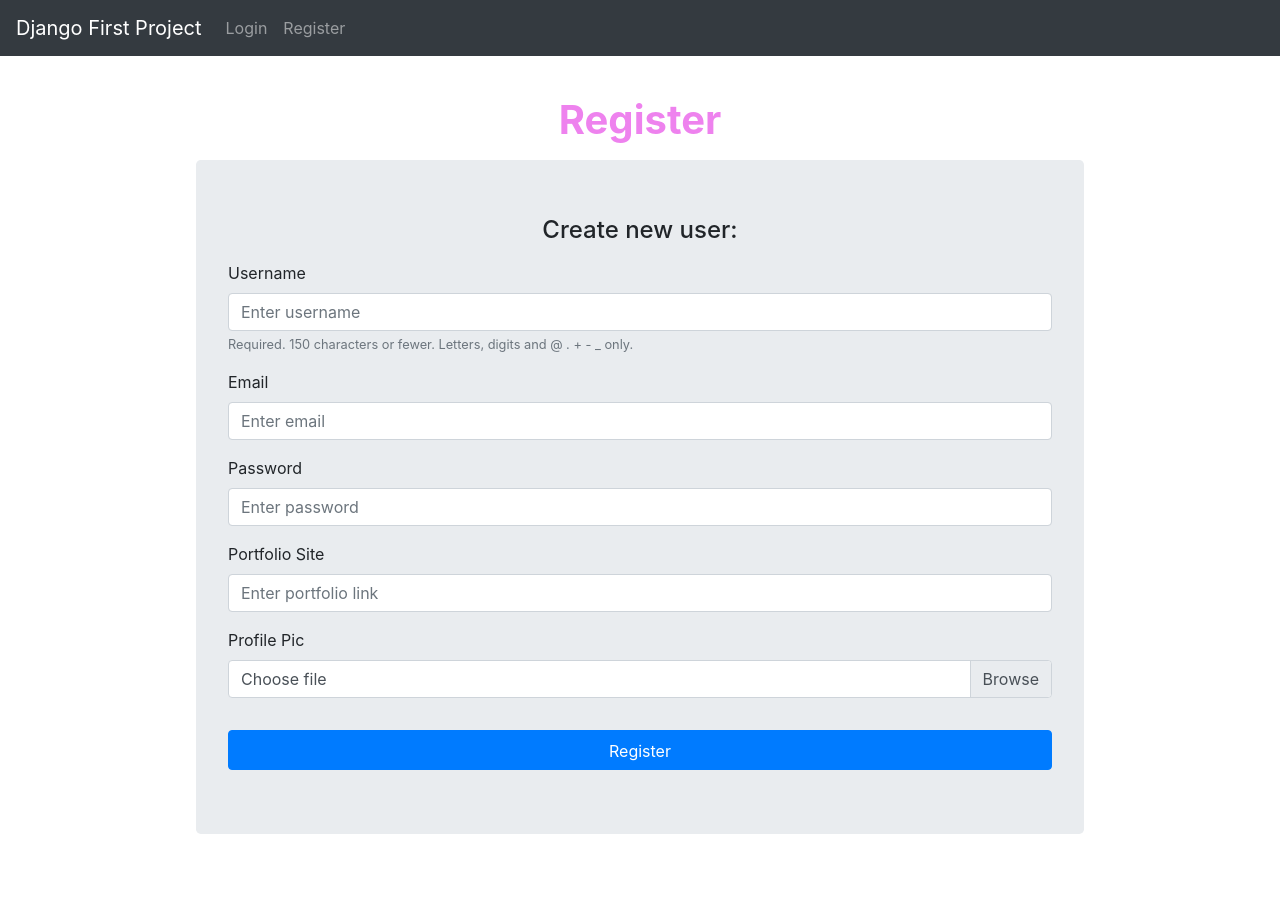
After one commit to ngodung312/Django_First_Project, a Django app: page /first_app/registration/ in a window 1280 px wide. The commit adds this page. Run offline with Django 3.2, Linux system fonts and the light colour scheme; some libraries are stand-ins or nearby versions.

Commit message:
Version 0.5: Update login + register page

```diff
--- a/first_app/admin.py
+++ b/first_app/admin.py
@@ -1,8 +1,9 @@
 from django.contrib import admin
-from first_app.models import Topic, Webpage, AccessRecord, UserInfo
+from first_app.models import Topic, Webpage, AccessRecord, UserInfo, UserProfile
 
 # Register your models here.
 admin.site.register(Topic)
 admin.site.register(Webpage)
 admin.site.register(AccessRecord)
 admin.site.register(UserInfo)
+admin.site.register(UserProfile)
--- a/first_app/forms.py
+++ b/first_app/forms.py
@@ -1,6 +1,8 @@
+from dataclasses import fields
 from django import forms
-from django.core import validators
-from first_app.models import UserInfo
+from first_app.models import UserInfo, UserProfile
+from django.contrib.auth.models import User
+
 
 class UserForm(forms.ModelForm):
     class Meta:
@@ -20,3 +22,24 @@ class UserForm(forms.ModelForm):
         print(email, vmail)
         if email != vmail:
             raise forms.ValidationError("MAKE SURE EMAILS MATCH!")
+
+
+class LoginUserForm(forms.ModelForm):
+    class Meta:
+        model = User
+        fields = ('username', 'email', 'password')
+        widgets = {
+            'username': forms.TextInput(attrs={'class': 'form-control', 'placeholder': "Enter username", 'aria-describedby': "usernameHelp"}),
+            'email': forms.EmailInput(attrs={'class': 'form-control', 'placeholder': "Enter email"}),
+            'password': forms.PasswordInput(attrs={'class': 'form-control', 'placeholder': "Enter password"}),
+        }
+
+
+class UserProfileForm(forms.ModelForm):
+    class Meta:
+        model = UserProfile
+        fields = ('portfolio_site', 'profile_pic')
+        widgets = {
+            'portfolio_site': forms.URLInput(attrs={'class': 'form-control', 'placeholder': "Enter portfolio link"}),
+            'profile_pic': forms.FileInput(attrs={'class': 'form-control custom-file-input'}),
+        }
--- a/first_app/urls.py
+++ b/first_app/urls.py
@@ -5,6 +5,7 @@ app_name = 'first_app'
 
 urlpatterns = [
     path(r'', views.main_page, name='main_page'),
-    path(r'access_records/', views.access_records, name='access_records'),
-    path(r'user_form/', views.user_form, name='user_form'),
+    path(r'access-records/', views.access_records, name='access_records'),
+    path(r'user-form/', views.user_form, name='user_form'),
+    path(r'registration/', views.register, name='registration'),
 ]
--- a/first_app/views.py
+++ b/first_app/views.py
@@ -1,6 +1,51 @@
 from django.shortcuts import render, redirect
-from first_app.models import Topic, Webpage, AccessRecord
+from django.contrib.auth import authenticate, login, logout
+from django.contrib.auth.decorators import login_required
+from django.http import HttpResponseRedirect, HttpResponse
+
+from first_app.models import Topic, UserProfile, Webpage, AccessRecord
 from first_app import forms
+
+
+# Login
+def user_login(request):
+    if request.method == "POST":
+        username = request.POST.get('username')
+        password = request.POST.get('password')
+
+        user = authenticate(username=username, password=password)
+        if user:
+            if user.is_active:
+                login(request, user)
+                try:
+                    return redirect(request.POST['next'])
+                except:
+                    return redirect('index')
+            else:
+                try:
+                    return render(request, 'first_app/login.html', {'login_status': "Account not active!",
+                                                                    'next': request.POST['next']})
+                except:
+                    return render(request, 'first_app/login.html', {'login_status': "Account not active!"})
+        else:
+            try:
+                return render(request, 'first_app/login.html', {'login_status': "Invalid username or password. Please try again!",
+                                                                'next': request.POST['next']})
+            except:
+                return render(request, 'first_app/login.html', {'login_status': "Invalid username or password. Please try again!"})
+
+    else:
+        try:
+            return render(request, 'first_app/login.html', {'next': request.GET['next']})
+        except:
+            return render(request, 'first_app/login.html')
+
+
+@login_required
+def user_logout(request):
+    logout(request)
+    return redirect('index')
+
 
 # Create your views here.
 def index(request):
@@ -8,17 +53,20 @@ def index(request):
     return render(request, 'first_app/index.html', data)
 
 
+@login_required()
 def main_page(request):
     data = {'insert_me': "From main page!"}
     return render(request, 'first_app/main_page.html', data)
 
 
+@login_required
 def access_records(request):
     webpages_list = AccessRecord.objects.order_by('date')
     date_date = {'access_records': webpages_list}
     return render(request, 'first_app/access_records.html', date_date)
 
 
+@login_required
 def user_form(request):
     if request.method == 'POST':
         form = forms.UserForm(request.POST)
@@ -35,3 +83,35 @@ def user_form(request):
     else:
         form = forms.UserForm()
         return render(request, 'first_app/user_form.html', {'form': form})
+
+
+def register(request):
+    registered = False
+
+    if request.method == "POST":
+        user_form = forms.LoginUserForm(data=request.POST)
+        profile_form = forms.UserProfileForm(data=request.POST)
+
+        if user_form.is_valid and profile_form.is_valid:
+            user = user_form.save()
+            user.set_password(user.password)
+            user.save()
+
+            profile = profile_form.save(commit=False)
+            profile.user = user
+
+            if 'profile_pic' in request.FILES:
+                profile.profile_pic = request.FILES['profile_pic']
+
+            profile.save()
+            registered = True
+        else:
+            print(user_form.errors, profile_form.errors, sep='\n')
+    else:
+        user_form = forms.LoginUserForm
+        profile_form = forms.UserProfileForm
+
+    return render(request, 'first_app/registration.html',
+                        {   'user_form': user_form,
+                            'profile_form': profile_form,
+                            'registered': registered    })
--- a/first_project/urls.py
+++ b/first_project/urls.py
@@ -21,4 +21,6 @@ urlpatterns = [
     path(r'admin/', admin.site.urls),
     path(r'', views.index, name='index'),
     path(r'first_app/', include('first_app.urls')),
+    path(r'login/', views.user_login, name='login'),
+    path(r'logout/', views.user_logout, name='logout'),
 ]
--- a/requirements.txt
+++ b/requirements.txt
@@ -1,12 +1,18 @@
+argon2-cffi==21.3.0
+argon2-cffi-bindings==21.2.0
 asgiref==3.5.2
 autopep8==1.6.0
+bcrypt==3.2.2
 certifi==2022.5.18.1
+cffi==1.15.1
 charset-normalizer==2.0.12
 dj-database-url==0.5.0
 Django==3.2.13
 gunicorn==20.1.0
 idna==3.3
+Pillow==9.2.0
 pycodestyle==2.8.0
+pycparser==2.21
 pytz==2022.1
 requests==2.26.0
 sqlparse==0.4.2
--- a/static/css/style.css
+++ b/static/css/style.css
@@ -6,3 +6,9 @@ h1 {
 p {
     font-size: 20px;
 }
+
+#login-status {
+    color: red;
+    font-weight: bold;
+    font-size: 16px;
+}
--- /dev/null
+++ b/static/js/registration.js
@@ -0,0 +1,6 @@
+$(document).ready(function(){
+    $('input[type="file"]').change(function(e){
+        var fileName = e.target.files[0].name;
+        $('.custom-file-label').html(fileName);
+    });
+});
--- a/templates/first_app/base.html
+++ b/templates/first_app/base.html
@@ -2,56 +2,91 @@
 {% load static %}
 <html lang="en">
   <head>
-    <meta charset="UTF-8">
-    <meta http-equiv="X-UA-Compatible" content="IE=edge">
-    <meta name="viewport" content="width=device-width, initial-scale=1.0">
-    <title>Document</title>
+    <meta charset="UTF-8" />
+    <meta http-equiv="X-UA-Compatible" content="IE=edge" />
+    <meta name="viewport" content="width=device-width, initial-scale=1.0" />
+    <title>Django Project</title>
 
     <link
       rel="stylesheet"
-    href="https://cdn.jsdelivr.net/npm/bootstrap@4.4.1/dist/css/bootstrap.min.css"
-    integrity="sha384-Vkoo8x4CGsO3+Hhxv8T/Q5PaXtkKtu6ug5TOeNV6gBiFeWPGFN9MuhOf23Q9Ifjh"
+      href="https://cdn.jsdelivr.net/npm/bootstrap@4.0.0/dist/css/bootstrap.min.css"
+      integrity="sha384-Gn5384xqQ1aoWXA+058RXPxPg6fy4IWvTNh0E263XmFcJlSAwiGgFAW/dAiS6JXm"
       crossorigin="anonymous"
     />
     <link rel="stylesheet" href="{% static 'css/style.css' %}" />
 
     <script
-    src="https://code.jquery.com/jquery-3.4.1.slim.min.js"
-    integrity="sha384-J6qa4849blE2+poT4WnyKhv5vZF5SrPo0iEjwBvKU7imGFAV0wwj1yYfoRSJoZ+n"
+      src="https://code.jquery.com/jquery-3.2.1.slim.min.js"
+      integrity="sha384-KJ3o2DKtIkvYIK3UENzmM7KCkRr/rE9/Qpg6aAZGJwFDMVNA/GpGFF93hXpG5KkN"
       crossorigin="anonymous"
     ></script>
     <script
-    src="https://cdn.jsdelivr.net/npm/popper.js@1.16.0/dist/umd/popper.min.js"
-    integrity="sha384-Q6E9RHvbIyZFJoft+2mJbHaEWldlvI9IOYy5n3zV9zzTtmI3UksdQRVvoxMfooAo"
+      src="https://cdn.jsdelivr.net/npm/popper.js@1.12.9/dist/umd/popper.min.js"
+      integrity="sha384-ApNbgh9B+Y1QKtv3Rn7W3mgPxhU9K/ScQsAP7hUibX39j7fakFPskvXusvfa0b4Q"
       crossorigin="anonymous"
     ></script>
     <script
-    src="https://cdn.jsdelivr.net/npm/bootstrap@4.4.1/dist/js/bootstrap.min.js"
-    integrity="sha384-wfSDF2E50Y2D1uUdj0O3uMBJnjuUD4Ih7YwaYd1iqfktj0Uod8GCExl3Og8ifwB6"
+      src="https://cdn.jsdelivr.net/npm/bootstrap@4.0.0/dist/js/bootstrap.min.js"
+      integrity="sha384-JZR6Spejh4U02d8jOt6vLEHfe/JQGiRRSQQxSfFWpi1MquVdAyjUar5+76PVCmYl"
       crossorigin="anonymous"
     ></script>
+
+    {% block head_block %}
+    <!-- Anything outside of this will beinherited if you extend! -->
+    {% endblock %}
   </head>
   <body>
     <nav class="navbar navbar-expand-lg navbar-dark bg-dark">
       <a class="navbar-brand" href="{% url 'index' %}">Django First Project</a>
-        <button class="navbar-toggler" type="button" data-toggle="collapse" data-target="#navbarToggler" aria-controls="navbarTogglerDemo02" aria-expanded="false" aria-label="Toggle navigation">
+      <button
+        class="navbar-toggler"
+        type="button"
+        data-toggle="collapse"
+        data-target="#navbarToggler"
+        aria-controls="navbarTogglerDemo02"
+        aria-expanded="false"
+        aria-label="Toggle navigation"
+      >
         <span class="navbar-toggler-icon"></span>
       </button>
 
       <div class="collapse navbar-collapse" id="navbarToggler">
         <ul class="navbar-nav mr-auto mt-2 mt-lg-0">
+          {% if user.is_superuser or user.is_staff %}
           <li class="nav-item">
-              <a class="nav-link" href="{% url 'admin:index' %}">Admin page</a>
+            <a class="nav-link" href="{% url 'admin:index' %}">Admin</a>
+          </li>
+          {% endif %}
+
+          {% if user.is_authenticated %}
+          <li class="nav-item">
+            <a class="nav-link" href="{% url 'first_app:main_page' %}"
+              >First App</a
+            >
           </li>
           <li class="nav-item">
-              <a class="nav-link" href="{% url 'first_app:main_page' %}">First App</a>
+            <a class="nav-link" href="{% url 'first_app:access_records' %}"
+              >Access Records</a
+            >
           </li>
           <li class="nav-item">
-              <a class="nav-link" href="{% url 'first_app:access_records' %}">Access Records</a>
+            <a class="nav-link" href="{% url 'first_app:user_form' %}"
+              >User Form</a
+            >
           </li>
           <li class="nav-item">
-              <a class="nav-link" href="{% url 'first_app:user_form' %}">User Form</a>
+            <a class="nav-link" href="{% url 'logout' %}">Logout</a>
           </li>
+          {% else %}
+          <li class="nav-item">
+            <a class="nav-link" href="{% url 'login' %}">Login</a>
+          </li>
+          <li class="nav-item">
+            <a class="nav-link" href="{% url 'first_app:registration' %}"
+              >Register</a
+            >
+          </li>
+          {% endif %}
         </ul>
       </div>
     </nav>
--- /dev/null
+++ b/templates/first_app/registration.html
@@ -0,0 +1,53 @@
+<!DOCTYPE html>
+{% extends "first_app/base.html" %}
+{% load static %}
+
+{% block head_block %}
+<script src="{% static 'js/registration.js' %}"></script>
+{% endblock %}
+
+{% block body_block %}
+
+<div class="d-flex flex-column" style="padding: 2rem 10%;">
+  <h1 class="text-center p-2">Register</h1>
+  {% if registered %}
+  <div class="jumbotron">
+    <h4 class="text-center p-2">Thank you for registering!</h4>
+  </div>
+  {% else %}
+  <div class="jumbotron pt-5">
+    <h4 class="text-center p-2">Create new user:</h4>
+    <form enctype="multipart/form-data" method="post">
+      {% csrf_token %}
+      <div class="form-group">
+        <label for="id_username">Username</label>
+        {{ user_form.username }}
+        <small id="usernameHelp" class="form-text text-muted">
+          Required. 150 characters or fewer. Letters, digits and @ . + - _ only.
+        </small>
+      </div>
+      <div class="form-group">
+        <label for="id_email">Email</label>
+        {{ user_form.email }}
+      </div>
+      <div class="form-group">
+        <label for="id_password">Password</label>
+        {{ user_form.password }}
+      </div>
+      <div class="form-group">
+        <label for="id_portfolio_site">Portfolio Site</label>
+        {{ profile_form.portfolio_site }}
+      </div>
+      <div class="form-group">
+        <label for="id_profile_pic">Profile Pic</label>
+        <div class="custom-file">
+          {{ profile_form.profile_pic }}
+          <label for="id_profile_pic" class="custom-file-label">Choose file</label>
+        </div>
+      </div>
+      <button id="registerBtn" type="submit" class="btn btn-primary container-fluid mt-3 pt-2">Register</button>
+    </form>
+  </div>
+</div>
+{% endif %}
+{% endblock %}
--- a/templates/first_app/user_form.html
+++ b/templates/first_app/user_form.html
@@ -1,6 +1,11 @@
 <!DOCTYPE html>
 {% extends "first_app/base.html" %}
 {% load static %}
+
+{% block head_block %}
+<script src="{% static 'js/user_form.js' %}"></script>
+{% endblock %}
+
 {% block body_block %}
   <h1 class="text-center pt-3">User Form</h1>
   <p class="text-center">Please fill out the form with your information!</p>
```
Also changed, not shown: first_app/models.py (+11 -1 lines), first_project/settings.py (+20 -1 lines), templates/first_app/login.html (added, +32 -0 lines), db.sqlite3, first_app/migrations/0004_userprofile.py (added), media/profile_pics/Lighthouse.jpg (added). Lines whose indentation alone changed are shown as unchanged.
